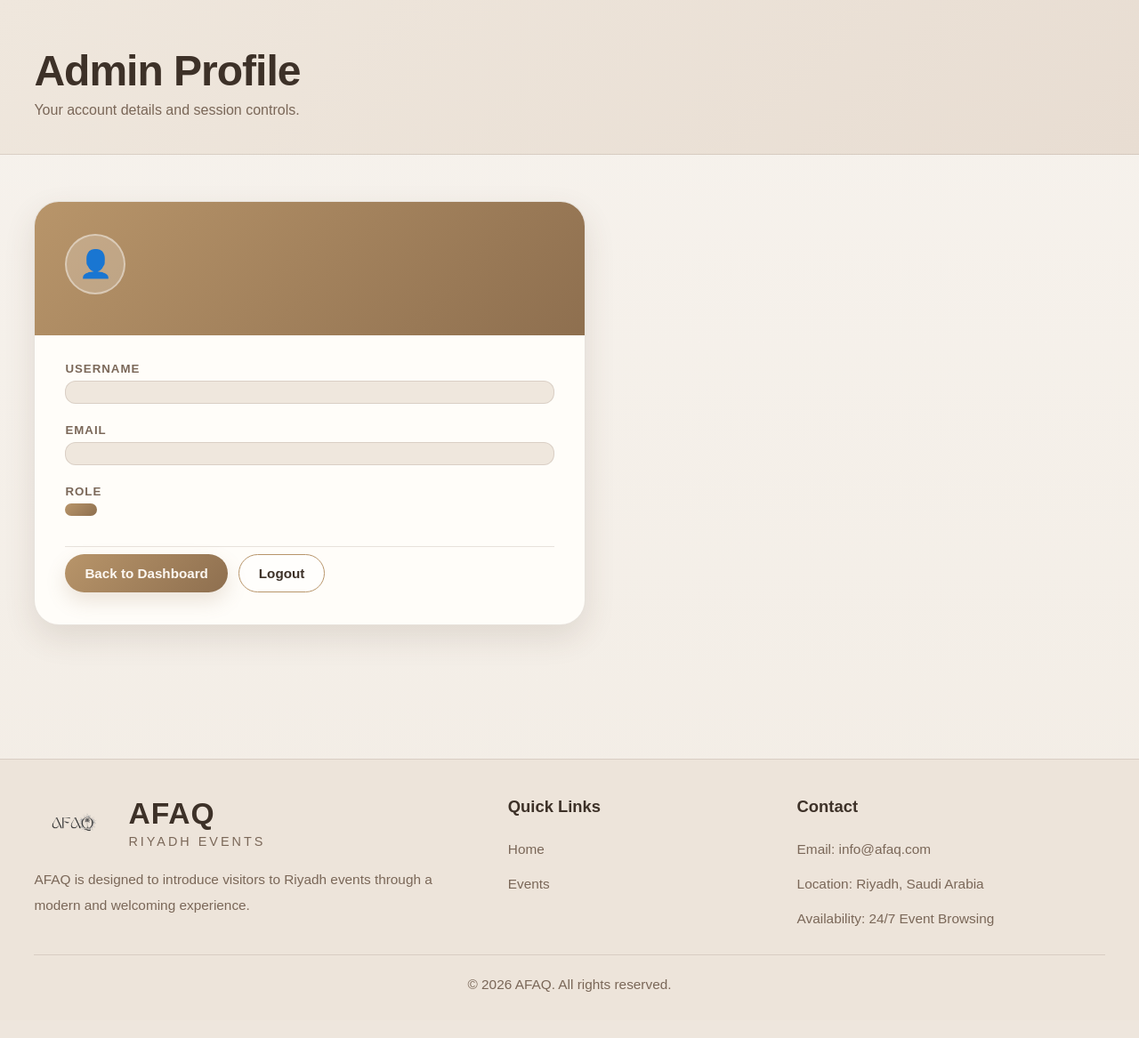
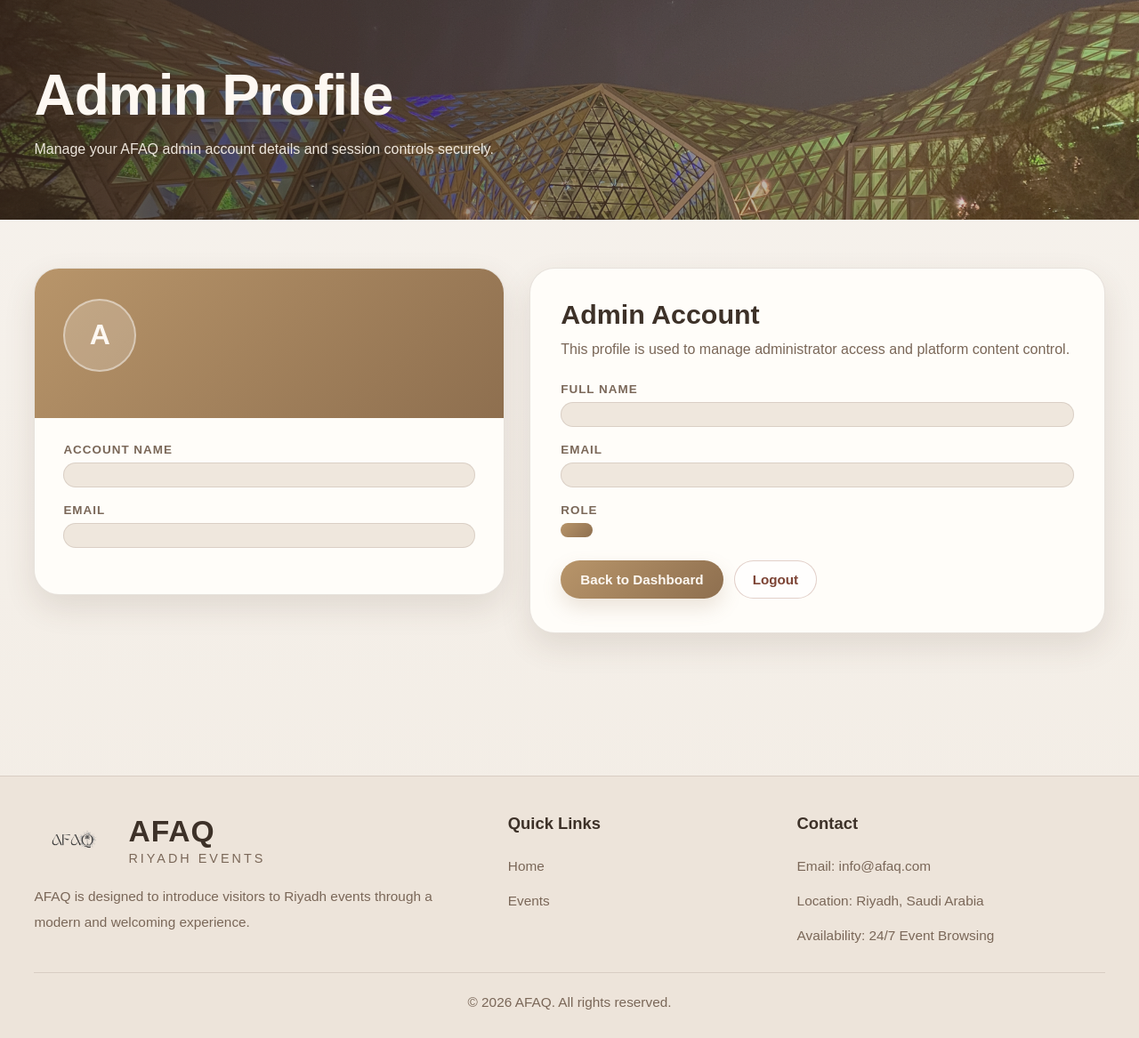
Before and after one commit to razan444200495/2026-GP1-Group15, a Flask app: template templates/admin/profile.html in a window 1280 px wide. Shown: the part 118-1285 px from the top of the page at 89% size. Before the commit the page ends 1233 px from the top, so only its background shows below. Run offline with Flask 3, Linux system fonts and the light colour scheme; the template is opened without the code that fills it, so the values that code supplies are empty.

Commit message:
Refactor admin profile page with new styles and layout
Updated the admin profile page layout and styles for better user experience.

```diff
--- a/templates/admin/profile.html
+++ b/templates/admin/profile.html
@@ -4,23 +4,40 @@
 
 {% block extra_styles %}
 <style>
-  .admin-hero {
-    background: linear-gradient(135deg, var(--bg-soft) 0%, #e8ddd2 100%);
-    border-bottom: 1px solid var(--border);
-    padding: 52px 0 40px;
+  .admin-profile-hero {
+    background:
+      linear-gradient(90deg, rgba(58, 42, 31, 0.76), rgba(184, 149, 106, 0.28)),
+      url("{{ url_for('static', filename='images/about-bg.jpg') }}") center/cover no-repeat;
+    padding: 72px 0 64px;
+    color: var(--text-light);
   }
-  .admin-hero h1 {
-    font-size: clamp(2rem, 4vw, 3rem);
+
+  .admin-profile-hero h1 {
+    font-size: clamp(2.2rem, 5vw, 4rem);
+    line-height: 1.1;
+    margin-bottom: 12px;
     letter-spacing: -1px;
-    color: var(--text-main);
-    margin-bottom: 8px;
   }
-  .admin-hero p { color: var(--text-soft); font-size: 1rem; }
 
-  .profile-section { padding: 52px 0 80px; }
+  .admin-profile-hero p {
+    color: rgba(255, 248, 240, 0.9);
+    line-height: 1.8;
+    max-width: 620px;
+  }
 
-  .profile-card {
-    max-width: 620px;
+  .admin-profile-section {
+    padding: 54px 0 90px;
+  }
+
+  .profile-layout {
+    display: grid;
+    grid-template-columns: 0.9fr 1.1fr;
+    gap: 28px;
+    align-items: start;
+  }
+
+  .profile-summary,
+  .profile-form-card {
     background: var(--bg-card);
     border: 1px solid var(--border);
     border-radius: 28px;
@@ -28,115 +45,156 @@
     overflow: hidden;
   }
 
-  /* Gradient header strip */
-  .profile-card-header {
+  .profile-summary-top {
     background: linear-gradient(135deg, var(--accent), var(--accent-dark));
-    padding: 36px 34px 30px;
+    color: var(--text-light);
+    padding: 34px 32px;
   }
-  .profile-avatar {
-    width: 68px; height: 68px;
+
+  .profile-avatar-large {
+    width: 82px;
+    height: 82px;
     border-radius: 50%;
-    background: rgba(255,255,255,0.22);
-    border: 2px solid rgba(255,255,255,0.4);
-    display: flex; align-items: center; justify-content: center;
-    font-size: 1.9rem;
-    margin-bottom: 16px;
+    background: rgba(255, 255, 255, 0.2);
+    border: 2px solid rgba(255, 255, 255, 0.42);
+    display: flex;
+    align-items: center;
+    justify-content: center;
+    font-size: 2rem;
+    font-weight: 800;
+    margin-bottom: 18px;
   }
-  .profile-card-header h2 { font-size: 1.6rem; color: var(--text-light); margin-bottom: 4px; }
-  .profile-card-header span { font-size: 0.92rem; color: rgba(255,248,240,0.82); }
 
-  /* Field rows */
-  .profile-card-body {
-    padding: 30px 34px 36px;
-    display: flex;
-    flex-direction: column;
-    gap: 22px;
+  .profile-summary-body {
+    padding: 28px 32px 34px;
   }
-  .profile-field label {
+
+  .profile-info-row {
+    margin-bottom: 18px;
+  }
+
+  .profile-info-row label,
+  .form-group label {
     display: block;
-    font-size: 0.83rem;
-    font-weight: 700;
     color: var(--text-soft);
+    font-size: 0.84rem;
+    font-weight: 800;
+    letter-spacing: 1px;
     text-transform: uppercase;
-    letter-spacing: 1px;
-    margin-bottom: 6px;
+    margin-bottom: 7px;
   }
-  .field-value {
-    font-size: 1.02rem;
-    color: var(--text-main);
+
+  .profile-info-row div,
+  .profile-input {
+    width: 100%;
     background: var(--bg-soft);
     border: 1px solid var(--border);
-    border-radius: 12px;
-    padding: 12px 16px;
+    border-radius: 14px;
+    padding: 13px 15px;
+    color: var(--text-main);
+    font-size: 0.98rem;
   }
+
+  .profile-form-card {
+    padding: 34px 34px 38px;
+  }
+
+  .profile-form-card h2 {
+    font-size: 1.9rem;
+    margin-bottom: 8px;
+    color: var(--text-main);
+  }
+
+  .form-note {
+    color: var(--text-soft);
+    line-height: 1.7;
+    margin-bottom: 24px;
+  }
+
   .role-badge {
     display: inline-block;
-    padding: 7px 18px;
+    padding: 8px 18px;
     border-radius: 999px;
     background: linear-gradient(135deg, var(--accent), var(--accent-dark));
     color: var(--text-light);
-    font-size: 0.88rem;
-    font-weight: 700;
+    font-size: 0.9rem;
+    font-weight: 800;
     text-transform: capitalize;
   }
 
-  /* Action row — back + logout */
-  .profile-actions {
+  .admin-actions {
     display: flex;
     gap: 12px;
-    margin-top: 8px;
-    padding-top: 8px;
-    border-top: 1px solid var(--border);
     flex-wrap: wrap;
+    margin-top: 22px;
+  }
+
+  @media (max-width: 900px) {
+    .profile-layout {
+      grid-template-columns: 1fr;
+    }
   }
 </style>
 {% endblock %}
 
 {% block content %}
-
-<div class="admin-hero">
+<section class="admin-profile-hero">
   <div class="page-shell">
     <h1>Admin Profile</h1>
-    <p>Your account details and session controls.</p>
+    <p>Manage your AFAQ admin account details and session controls securely.</p>
+  </div>
+</section>
+
+<section class="admin-profile-section">
+  <div class="page-shell profile-layout">
+
+    <aside class="profile-summary">
+      <div class="profile-summary-top">
+        <div class="profile-avatar-large">
+          {{ user.fullname[0]|upper if user.fullname else 'A' }}
         </div>
       </div>
 
-<section class="profile-section">
-  <div class="page-shell">
-    <div class="profile-card">
-
-      <div class="profile-card-header">
-        <div class="profile-avatar">👤</div>
-        <h2>{{ user.fullname }}</h2>
-        <span>{{ user.email }}</span>
+      <div class="profile-summary-body">
+        <div class="profile-info-row">
+          <label>Account Name</label>
+          <div>{{ user.fullname }}</div>
         </div>
 
-      <div class="profile-card-body">
+        <div class="profile-info-row">
+          <label>Email</label>
+          <div>{{ user.email }}</div>
+        </div>
+      </div>
+    </aside>
 
-        <div class="profile-field">
-          <label>Username</label>
-          <div class="field-value">{{ user.fullname }}</div>
+    <div class="profile-form-card">
+      <h2>Admin Account</h2>
+      <p class="form-note">
+        This profile is used to manage administrator access and platform content control.
+      </p>
+
+      <div class="profile-info-row">
+        <label>Full Name</label>
+        <div>{{ user.fullname }}</div>
       </div>
 
-        <div class="profile-field">
+      <div class="profile-info-row">
         <label>Email</label>
-          <div class="field-value">{{ user.email }}</div>
+        <div>{{ user.email }}</div>
       </div>
 
-        <div class="profile-field">
+      <div class="profile-info-row">
         <label>Role</label>
-          <div><span class="role-badge">{{ user.role }}</span></div>
+        <span class="role-badge">{{ user.role }}</span>
       </div>
 
-        <!-- Logout lives here only — not in the navbar -->
-        <div class="profile-actions">
+      <div class="admin-actions">
         <a href="{{ url_for('admin.admin_dashboard') }}" class="primary-btn">Back to Dashboard</a>
-          <a href="{{ url_for('auth.logout') }}" class="login-btn">Logout</a>
+        <a href="{{ url_for('auth.logout') }}" class="logout-btn">Logout</a>
+      </div>
     </div>
 
   </div>
-    </div>
-  </div>
 </section>
-
 {% endblock %}
```
Lines whose indentation alone changed are shown as unchanged.
